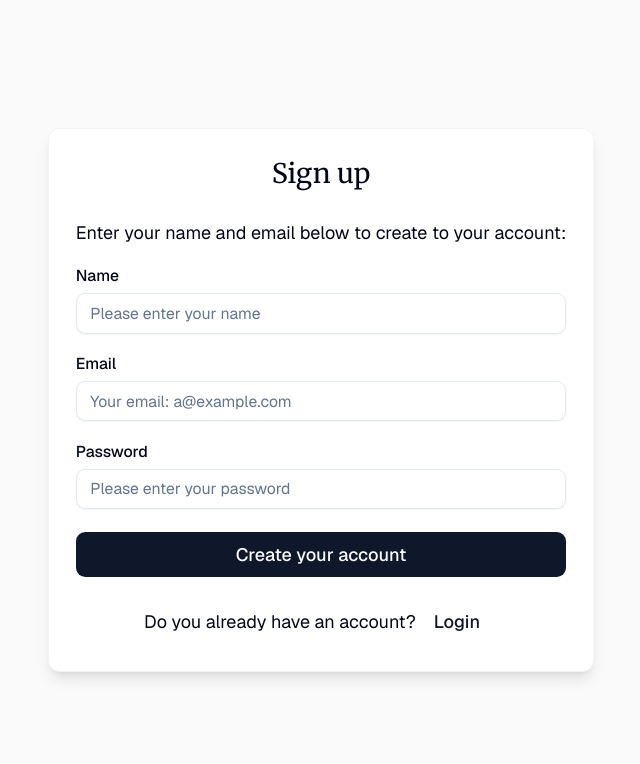
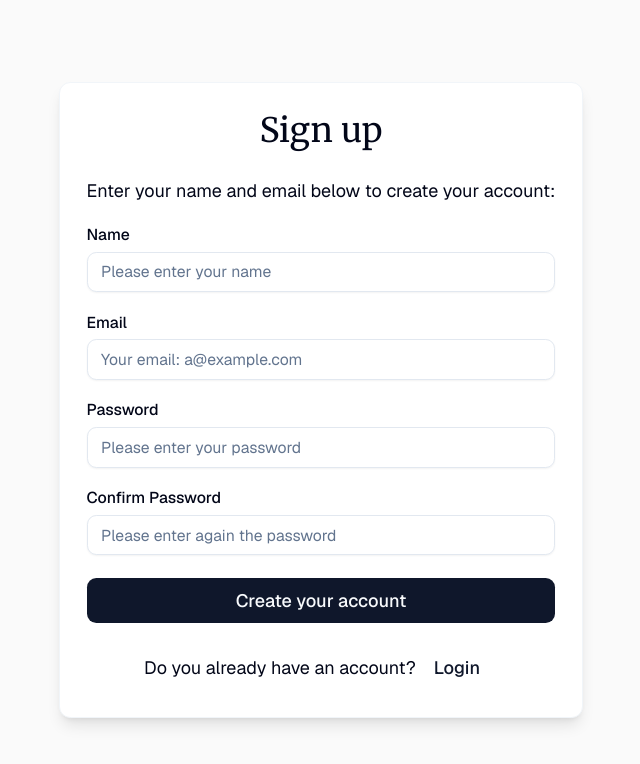
Before and after one commit to joao-almeida11/art-places, a Next.js app: page /signup in a window 1280 px wide. Shown: the top 764 px of the page, without its empty margins (319-959 px from the left). Built offline with nearby package versions, Linux system fonts and the light colour scheme.

Commit message:
feat: confirm password signup

```diff
--- a/app/(auth)/login/page.tsx
+++ b/app/(auth)/login/page.tsx
@@ -7,7 +7,7 @@ export default function Login() {
     <div className="flex min-h-dvh items-center justify-center bg-zinc-50 font-sans dark:bg-black">
       <main className="flex flex-col gap-y-5 border border-slate-100 rounded-lg p-6 shadow-lg bg-white">
         <header>
-          <h1 className="text-center text-2xl mb-6 font-serif">Login</h1>
+          <h1 className="text-center text-3xl mb-6 font-serif">Login</h1>
           <p>Enter your email below to login to your account:</p>
         </header>
         <div className="flex flex-col gap-y-2">
--- a/app/(auth)/signup/page.tsx
+++ b/app/(auth)/signup/page.tsx
@@ -7,8 +7,8 @@ export default function Signup() {
     <div className="flex min-h-dvh items-center justify-center bg-zinc-50 font-sans dark:bg-black">
       <main className="flex flex-col gap-y-5 border border-slate-100 rounded-lg p-6 shadow-lg bg-white">
         <header>
-          <h1 className="text-center text-2xl mb-6 font-serif">Sign up</h1>
-          <p>Enter your name and email below to create to your account:</p>
+          <h1 className="text-center text-3xl mb-6 font-serif">Sign up</h1>
+          <p>Enter your name and email below to create your account:</p>
         </header>
         <div className="flex flex-col gap-y-2">
           <Label htmlFor="name">Name</Label>
@@ -30,6 +30,14 @@ export default function Signup() {
             placeholder="Please enter your password"
           />
         </div>
+        <div className="flex flex-col gap-y-2">
+          <Label htmlFor="confirmPassword">Confirm Password</Label>
+          <Input
+            type="password"
+            id="confirmPassword"
+            placeholder="Please enter again the password"
+          />
+        </div>
         <Button type="submit">Create your account</Button>
         <div className="text-center">
           Do you already have an account?
```
